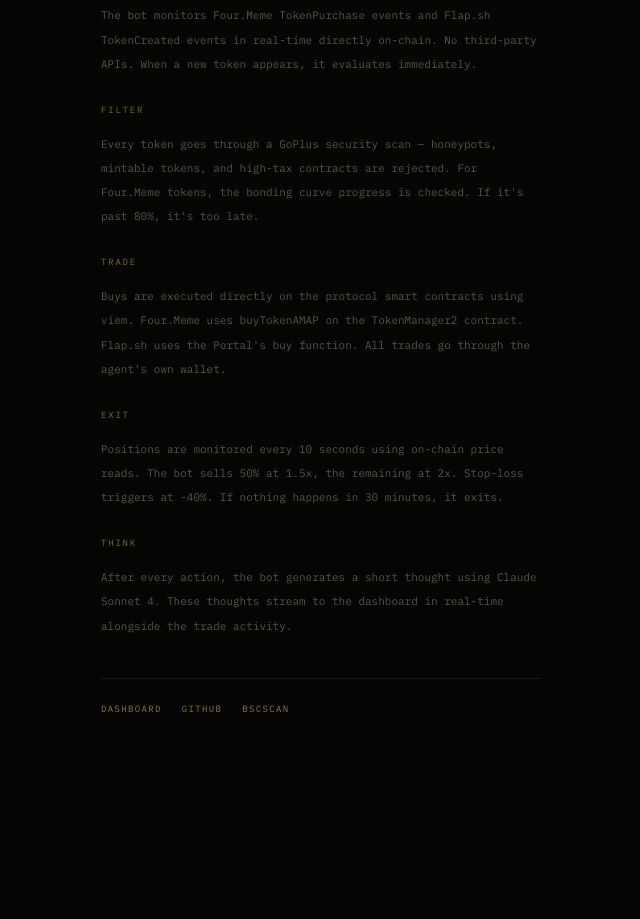
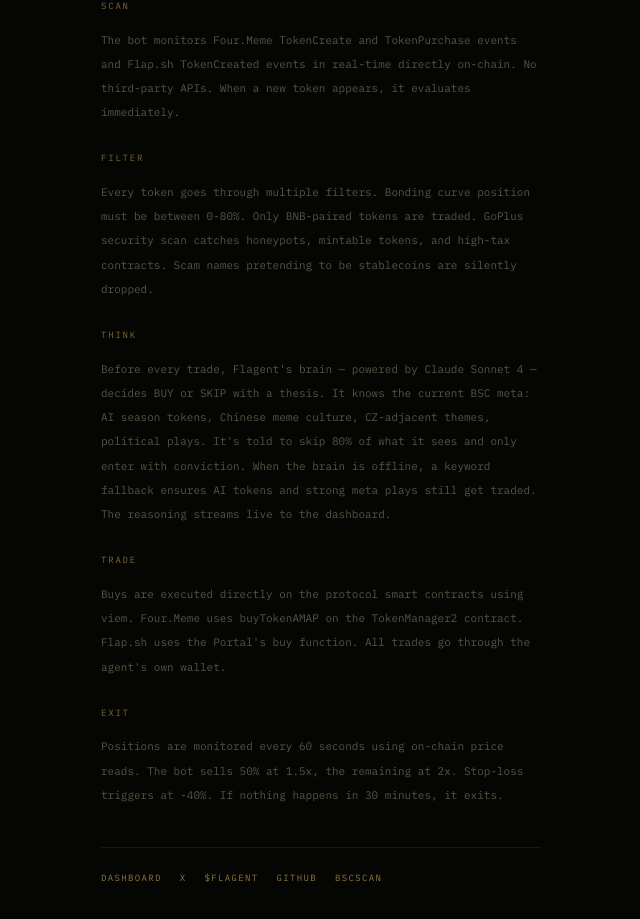
Before and after one commit to raretyperesearch-ux/flagentbnb, a Next.js app in the folder dashboard/: page /how-it-works in a window 1280 px wide. Shown: the part 289-1208 px from the top of the page, without its empty margins (319-959 px from the left). Before the commit the page ends 1056 px from the top, so only its background shows below. Built offline with nearby package versions, Linux system fonts and the light colour scheme.

Commit message:
Update page.js

```diff
--- a/dashboard/app/how-it-works/page.js
+++ b/dashboard/app/how-it-works/page.js
@@ -2,6 +2,8 @@
 
 var BSCSCAN = "https://bscscan.com/address/0x6c8C4C62183B61E9dd0095e821B0F857b555b32d";
 var GITHUB = "https://github.com/raretyperesearch-ux/flagentbnb";
+var TOKEN_URL = "https://four.meme/token/0x1ff3506b0bc80c3ca027b6ceb7534fcfedccffff";
+var X_URL = "https://x.com/flagentbnb";
 
 export default function HowItWorks() {
   return (
@@ -24,17 +26,22 @@
         <div style={{ fontSize: 11, lineHeight: 2.2, color: "#5a5347" }}>
 
           <p style={{ marginBottom: 24 }}>
-            Flagent is an autonomous trading agent on BNB Chain. It watches for new meme token launches on Four.Meme and Flap.sh bonding curves, evaluates them, and trades with its own wallet.
+            Flagent is an autonomous AI trading agent on BNB Chain. It watches for new meme token launches on Four.Meme and Flap.sh bonding curves, evaluates them with its own thesis, and trades with its own wallet.
           </p>
 
           <p style={{ color: "#c9a84c", opacity: 0.6, fontSize: 9, letterSpacing: "0.2em", marginBottom: 12 }}>SCAN</p>
           <p style={{ marginBottom: 24 }}>
-            The bot monitors Four.Meme TokenPurchase events and Flap.sh TokenCreated events in real-time directly on-chain. No third-party APIs. When a new token appears, it evaluates immediately.
+            The bot monitors Four.Meme TokenCreate and TokenPurchase events and Flap.sh TokenCreated events in real-time directly on-chain. No third-party APIs. When a new token appears, it evaluates immediately.
           </p>
 
           <p style={{ color: "#c9a84c", opacity: 0.6, fontSize: 9, letterSpacing: "0.2em", marginBottom: 12 }}>FILTER</p>
           <p style={{ marginBottom: 24 }}>
-            Every token goes through a GoPlus security scan — honeypots, mintable tokens, and high-tax contracts are rejected. For Four.Meme tokens, the bonding curve progress is checked. If it's past 80%, it's too late.
+            Every token goes through multiple filters. Bonding curve position must be between 0-80%. Only BNB-paired tokens are traded. GoPlus security scan catches honeypots, mintable tokens, and high-tax contracts. Scam names pretending to be stablecoins are silently dropped.
+          </p>
+
+          <p style={{ color: "#c9a84c", opacity: 0.6, fontSize: 9, letterSpacing: "0.2em", marginBottom: 12 }}>THINK</p>
+          <p style={{ marginBottom: 24 }}>
+            Before every trade, Flagent's brain — powered by Claude Sonnet 4 — decides BUY or SKIP with a thesis. It knows the current BSC meta: AI season tokens, Chinese meme culture, CZ-adjacent themes, political plays. It's told to skip 80% of what it sees and only enter with conviction. When the brain is offline, a keyword fallback ensures AI tokens and strong meta plays still get traded. The reasoning streams live to the dashboard.
           </p>
 
           <p style={{ color: "#c9a84c", opacity: 0.6, fontSize: 9, letterSpacing: "0.2em", marginBottom: 12 }}>TRADE</p>
@@ -43,17 +50,14 @@
           </p>
 
           <p style={{ color: "#c9a84c", opacity: 0.6, fontSize: 9, letterSpacing: "0.2em", marginBottom: 12 }}>EXIT</p>
-          <p style={{ marginBottom: 24 }}>
-            Positions are monitored every 10 seconds using on-chain price reads. The bot sells 50% at 1.5x, the remaining at 2x. Stop-loss triggers at -40%. If nothing happens in 30 minutes, it exits.
+          <p style={{ marginBottom: 40 }}>
+            Positions are monitored every 60 seconds using on-chain price reads. The bot sells 50% at 1.5x, the remaining at 2x. Stop-loss triggers at -40%. If nothing happens in 30 minutes, it exits.
           </p>
 
-          <p style={{ color: "#c9a84c", opacity: 0.6, fontSize: 9, letterSpacing: "0.2em", marginBottom: 12 }}>THINK</p>
-          <p style={{ marginBottom: 40 }}>
-            After every action, the bot generates a short thought using Claude Sonnet 4. These thoughts stream to the dashboard in real-time alongside the trade activity.
-          </p>
-
-          <div style={{ borderTop: "1px solid #1a1815", paddingTop: 20, display: "flex", gap: 20, fontSize: 9, letterSpacing: "0.15em" }}>
+          <div style={{ borderTop: "1px solid #1a1815", paddingTop: 20, display: "flex", gap: 18, fontSize: 9, letterSpacing: "0.15em", flexWrap: "wrap" }}>
             <a href="/">DASHBOARD</a>
+            <a href={X_URL} target="_blank" rel="noopener noreferrer">X</a>
+            <a href={TOKEN_URL} target="_blank" rel="noopener noreferrer">$FLAGENT</a>
             <a href={GITHUB} target="_blank" rel="noopener noreferrer">GITHUB</a>
             <a href={BSCSCAN} target="_blank" rel="noopener noreferrer">BSCSCAN</a>
           </div>
```
